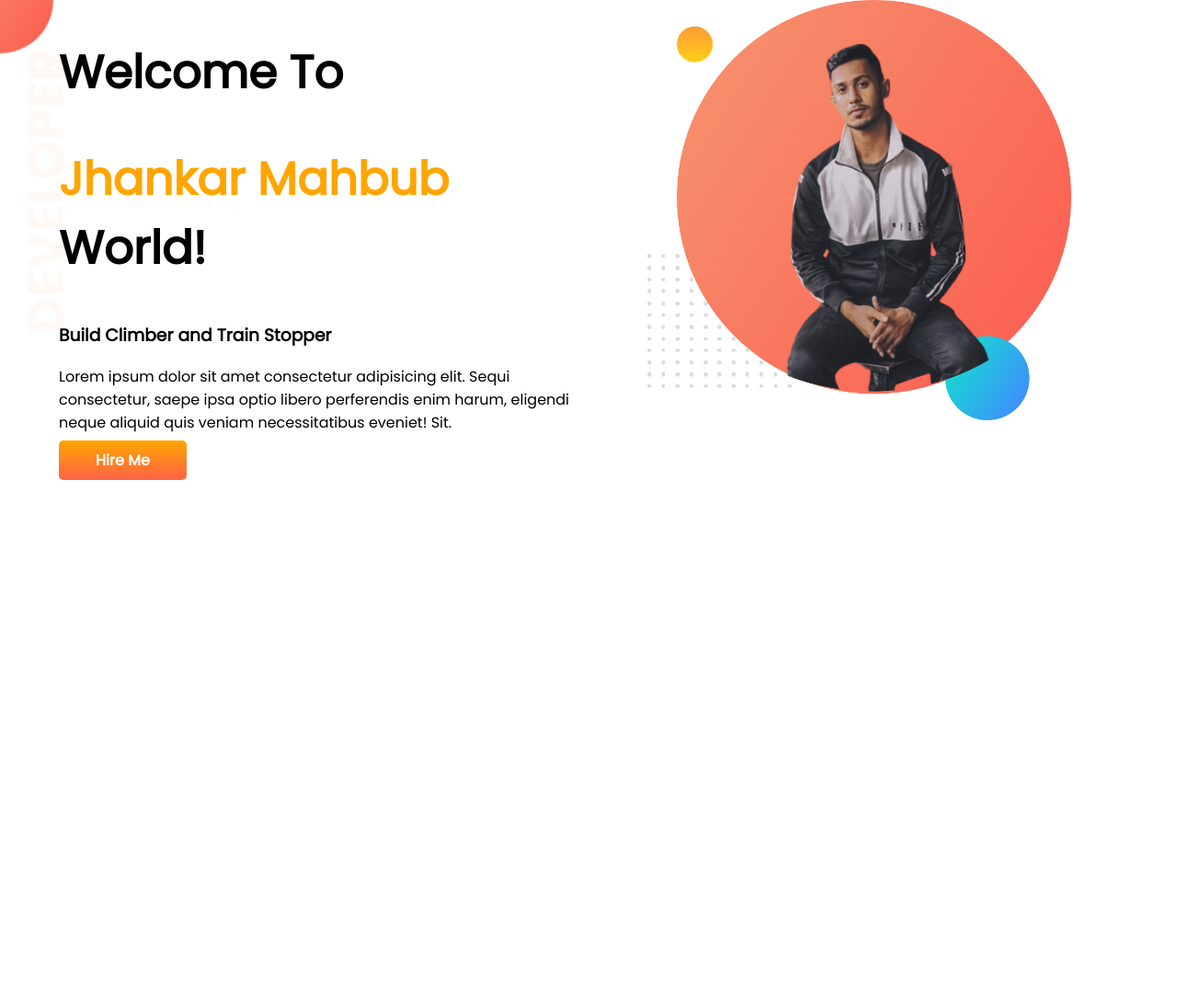
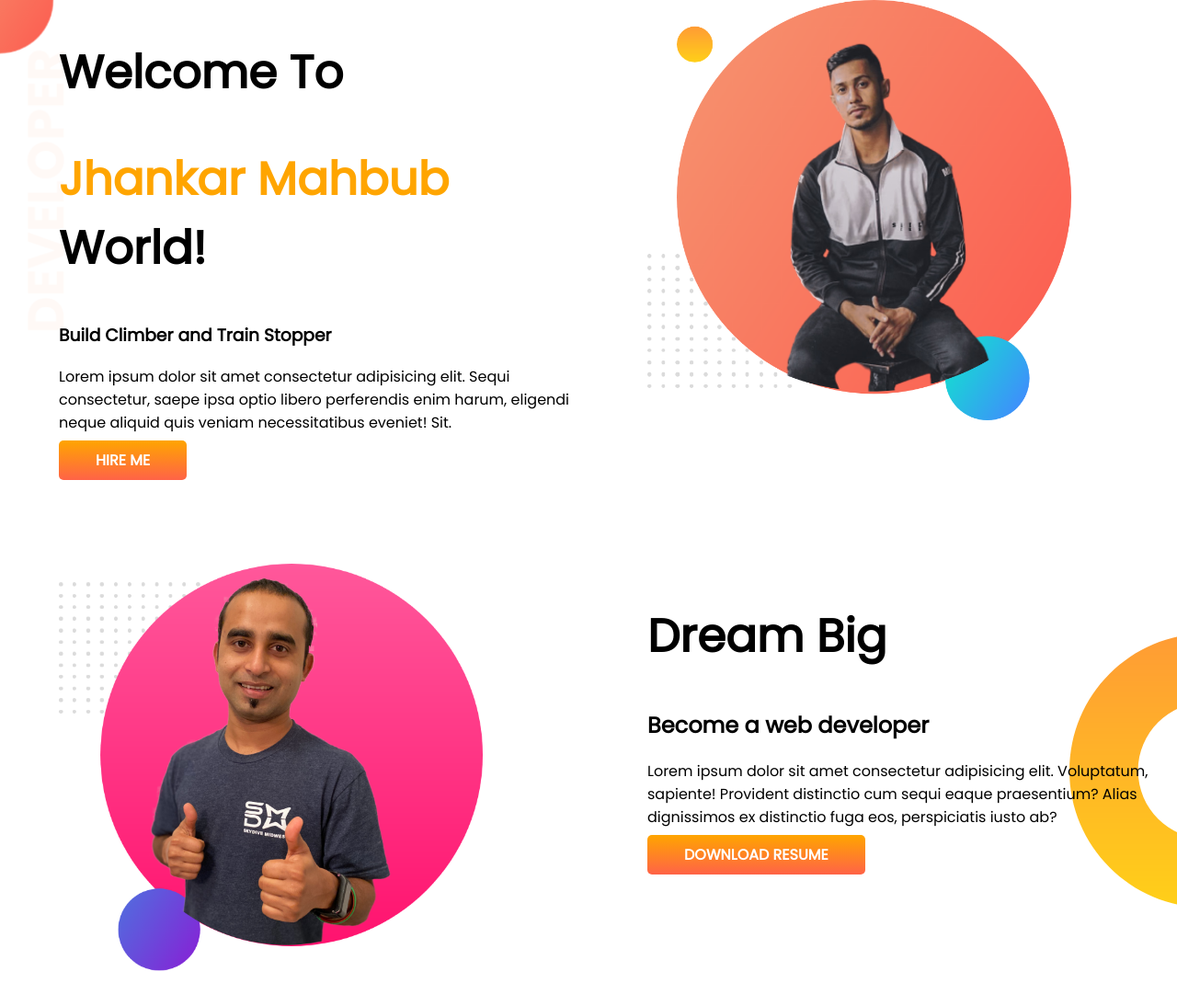
Before and after one commit to samithedeveloper1/developer-portfolio, a plain HTML site: page index.html in a window 1280 px wide. Shown: the whole page at 92% size. Before the commit the page ends 800 px from the top, so only its background shows below. Drawn offline with Linux system fonts and the light colour scheme.

Commit message:
dream added

```diff
--- a/index.html
+++ b/index.html
@@ -25,10 +25,25 @@
             <p>Lorem ipsum dolor sit amet consectetur adipisicing elit. Sequi consectetur, saepe ipsa optio libero
                 perferendis enim harum, eligendi neque aliquid quis veniam necessitatibus eveniet! Sit.</p>
 
-            <a class="link-button" target="_blank" href="https://www.linkedin.com/in/sami-zayn-a80161193/">Hire Me</a>
+            <a class="link-button" target="_blank" href="https://www.linkedin.com/in/sami-zayn-a80161193/">HIRE ME</a>
         </div>
         <div class="half-width"> <img src="images/my-bg.png" alt=""></div>
+    </section>
 
+    <section class="dream-big">
+        <div class="half-width">
+            <img src="images/jhankar2.png" alt="">
+        </div>
+
+        <div class="half-width">
+            <h1>Dream Big</h1>
+            <h2>Become a web developer</h2>
+            <p>Lorem ipsum dolor sit amet consectetur adipisicing elit. Voluptatum, sapiente! Provident distinctio cum
+                sequi eaque praesentium? Alias dignissimos ex distinctio fuga eos, perspiciatis iusto ab?</p>
+
+            <a class="link-button" target="_blank" href="https://www.linkedin.com/in/sami-zayn-a80161193/">DOWNLOAD
+                RESUME</a>
+        </div>
     </section>
 </body>
 
--- a/style.css
+++ b/style.css
@@ -13,6 +13,7 @@ h1 {
 
 section {
     display: flex;
+    margin-bottom: 100px;
 }
 
 .half-width {
@@ -37,3 +38,9 @@ section {
     background-image: url(images/top-banner.png);
     background-repeat: no-repeat;
 }
+
+.dream-big {
+    background-image: url(images/dream-bg.png);
+    background-repeat: no-repeat;
+    background-position: right;
+}
```
